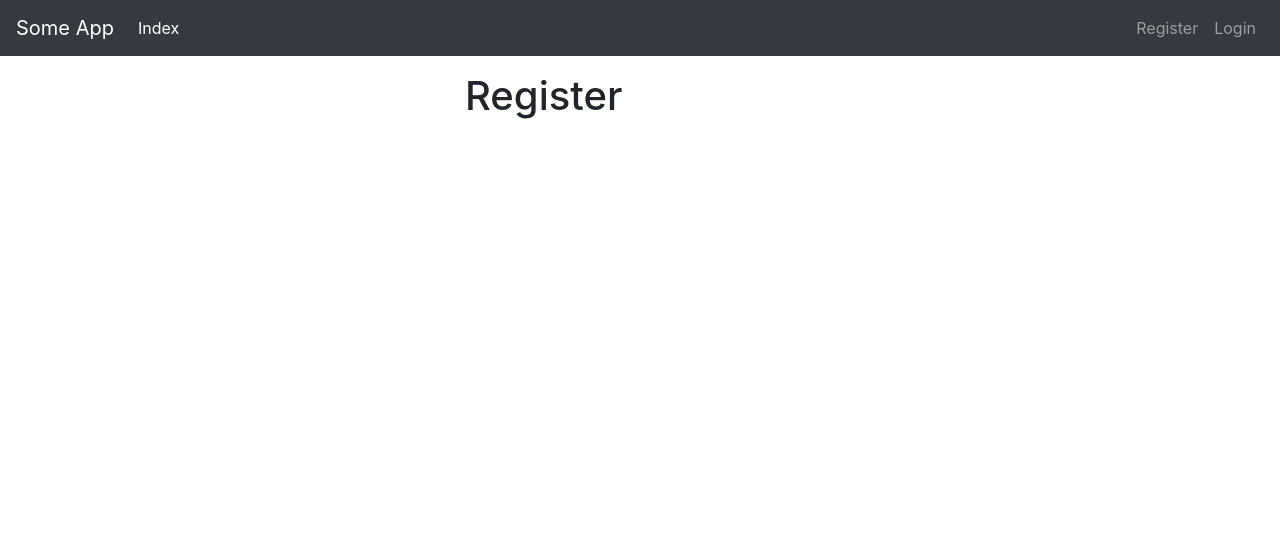
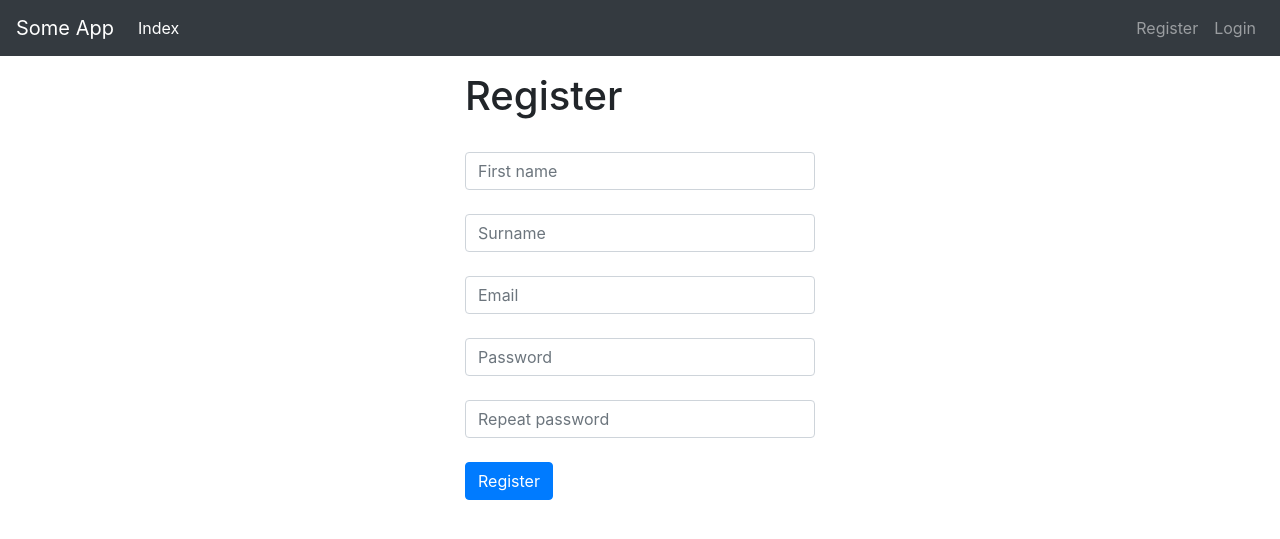
Before and after one commit to stu8walker/flask-login-example, a Flask app: page /register in a window 1280 px wide. Shown: the top 539 px of the page. Run offline with Flask 2, Linux system fonts and the light colour scheme; some libraries are stand-ins or nearby versions.

Commit message:
Register form and csrf setup

```diff
--- a/app.py
+++ b/app.py
@@ -1,7 +1,7 @@
-from flask import Flask, render_template, redirect, url_for
-from flask_wtf import FlaskForm
-from wtforms import StringField, PasswordField, BooleanField
-from wtforms.validators import InputRequired, Email, Length
+from flask import Flask, render_template, redirect, url_for, request, flash
+from flask_wtf import FlaskForm, CSRFProtect
+from wtforms import StringField, PasswordField, BooleanField, SubmitField
+from wtforms.validators import InputRequired, Email, Length, EqualTo
 from flask_sqlalchemy  import SQLAlchemy
 from flask_login import LoginManager, UserMixin, login_user, login_required, logout_user, current_user
 from werkzeug.security import generate_password_hash, check_password_hash
@@ -12,6 +12,10 @@ app = Flask(__name__)
 
 # Set the secret key
 app.secret_key = b'_5#y2L"F4Q8z\n\xec]/'
+
+# csrf glabally
+csrf = CSRFProtect(app)
+csrf.init_app(app)
 
 # Database
 basedir = os.path.abspath(os.path.dirname(__file__))
@@ -39,7 +43,14 @@ class User(UserMixin, db.Model):
 
 
 # Forms
-
+class RegisterForm(FlaskForm):
+    first_name = StringField('First name', validators=[InputRequired(), Length(min=4, max=20)])
+    surname = StringField('Surname', validators=[InputRequired(), Length(min=4, max=20)])
+    email = StringField('Email', validators=[InputRequired(), Email(message='Invalid email'), Length(max=50)])
+    password = PasswordField('Password', validators=[InputRequired(), Length(min=8, max=80)])
+    password2 = PasswordField('Repeat Password', validators=[InputRequired(),
+        EqualTo('password', message="Passwords must match"), Length(min=8, max=80)])
+    submit = SubmitField('Register')
 
 
 # Routes
@@ -53,7 +64,11 @@ def login():
 
 @app.route('/register', methods=['GET', 'POST'])
 def register():
-    return render_template('register.html')
+    form = RegisterForm()
+    if form.validate_on_submit():
+        flash('Success!')
+        return redirect(url_for('index'))
+    return render_template('register.html', form=form)
 
 @app.route('/dashboard', methods=['GET'])
 @login_required
--- a/templates/base.html
+++ b/templates/base.html
@@ -43,6 +43,16 @@
         </nav>
         </br> </br> </br>
 
+        {% with messages = get_flashed_messages() %}
+            {% if messages %}
+                <ul>
+                    {% for message in messages %}
+                    <li>{{ message }}</li>
+                    {% endfor %}
+                </ul>
+            {% endif %}
+        {% endwith %}
+
         <!-- Template content block-->
         {% block content %}{% endblock %}
 
--- a/templates/register.html
+++ b/templates/register.html
@@ -2,7 +2,7 @@
 
 {% block content %}
 
-    <main role="main" class="container">
+      <main role="main" class="container">
         <div class="row justify-content-center"">
           <div class="col-sm"></div>
           <div class="col-sm">
@@ -11,7 +11,57 @@
           <div class="col-sm"></div>
         </div>
 
+        <!--<p class="lead">This example is a quick exercise to illustrate how fixed to top navbar works. As you scroll, it will remain fixed to the top of your browser's viewport.</p>
+        <a class="btn btn-lg btn-primary" href="https://getbootstrap.com/docs/4.0/components/navbar/" role="button">View navbar docs »</a> -->
+
       <br>
+
+      <div class="row row justify-content-center">
+        <div class="col-sm">
+        </div>
+        <div class="col-sm">
+
+            <form class="form-signin" action="" method="POST">
+            <div class="form-group">
+                {{ form.csrf_token }}
+
+                {{ form.first_name(class="form-control form-control", placeholder="First name")  }}
+                {% for error in form.first_name.errors %}
+                    <span style="color: red;">{{ error }}</span>
+                {% endfor %}
+                <br>
+                {{ form.surname(class="form-control form-control", placeholder="Surname") }}
+                {% for error in form.surname.errors %}
+                    <span style="color: red;">{{ error }}</span>
+                {% endfor %}
+                <br>
+                {{ form.email(class="form-control form-control", placeholder="Email")  }}
+                {% for error in form.email.errors %}
+                    <span style="color: red;">{{ error }}</span>
+                {% endfor %}
+                <br>
+                {{ form.password(class="form-control form-control", placeholder="Password") }}
+                {% for error in form.password.errors %}
+                    <span style="color: red;">{{ error }}</span>
+                {% endfor %}
+                <br>
+                {{ form.password2(class="form-control form-control", placeholder="Repeat password") }}
+                {% for error in form.password2.errors %}
+                    <span style="color: red;">{{ error }}</span>
+                {% endfor %}
+                <br>
+                {{ form.submit(class="btn btn btn-primary") }}
+
+            </div>
+            </form>
+
+        </div>
+        <div class="col-sm">
+        </div>
+      </div>
+    </main>
+
+
 
     </main>
 
```
